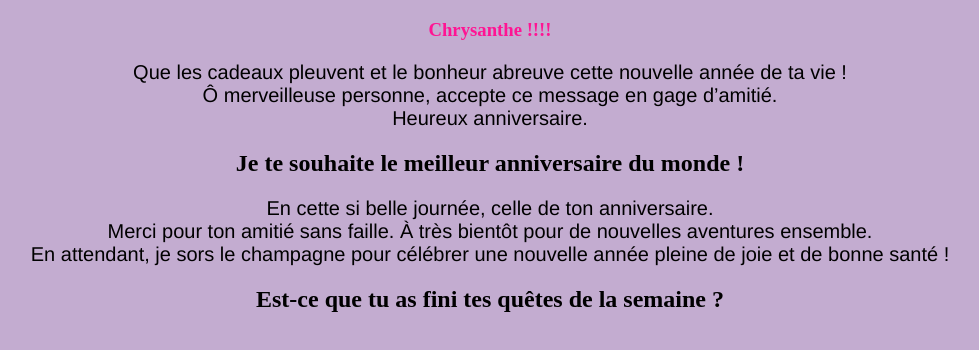
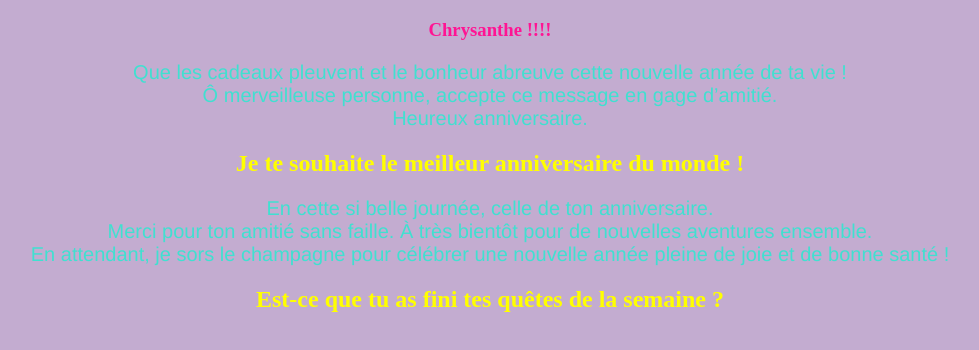
Before and after one commit to aliaskey/pageHTML_WCS, a plain HTML site: page index.html in a window 1280 px wide. Shown: the whole page, without its empty margins (150-1129 px from the left). Drawn offline with nearby package versions, Linux system fonts and the light colour scheme; no server answers.

Commit message:
Update style.css

```diff
--- a/style.css
+++ b/style.css
@@ -4,16 +4,20 @@ text-align: center;
 color: #674188
 }
 h2{
-    text-align: center;
+
+  color: yellow; /* Code couleur pour le jaune */
+  text-align: center;
 }
 h3 {
   color: #ff1493; /* Code couleur pour le rose foncé */
 text-align: center;
+    font-weight: bold;
 }
 p{
 font-size: 20px;
 text-align: center;
 font-family: Helvetica, sans-serif;
+color: turquoise;
 }
 img{
 text-align: center;
```
